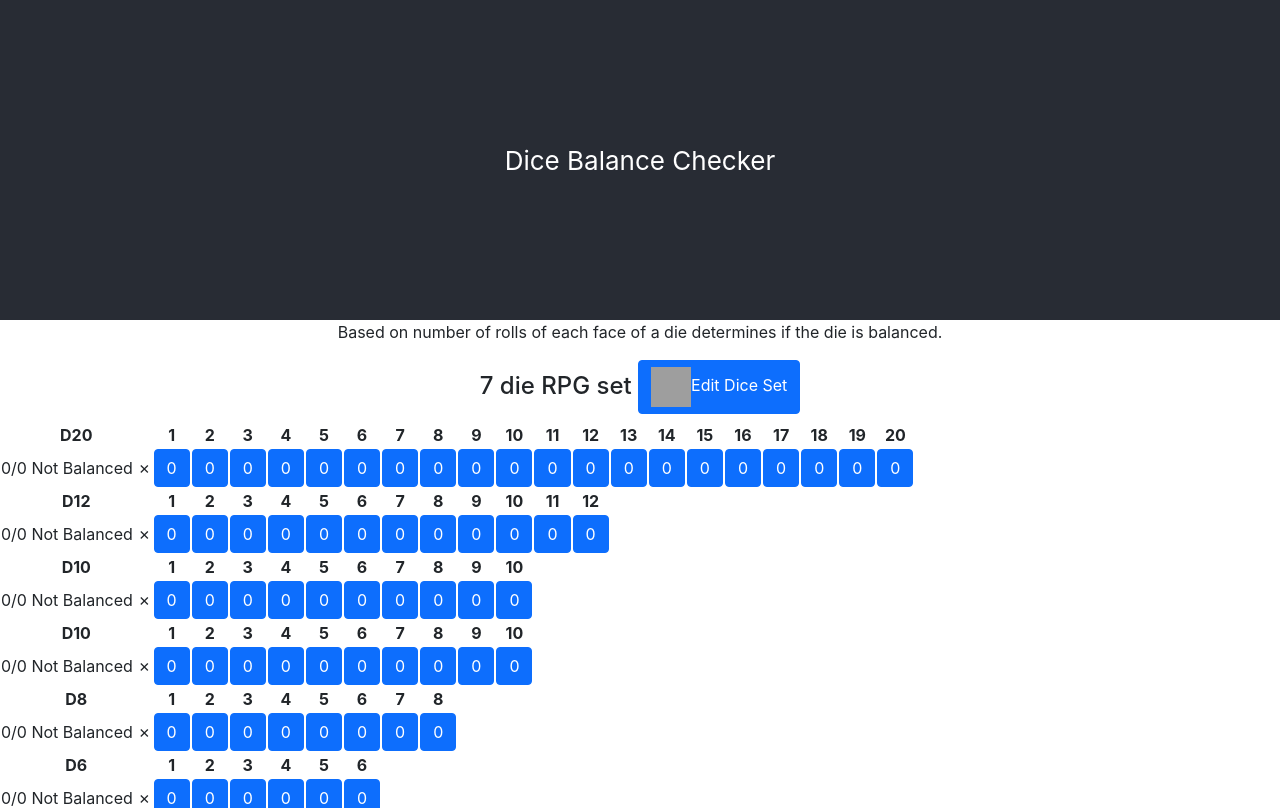
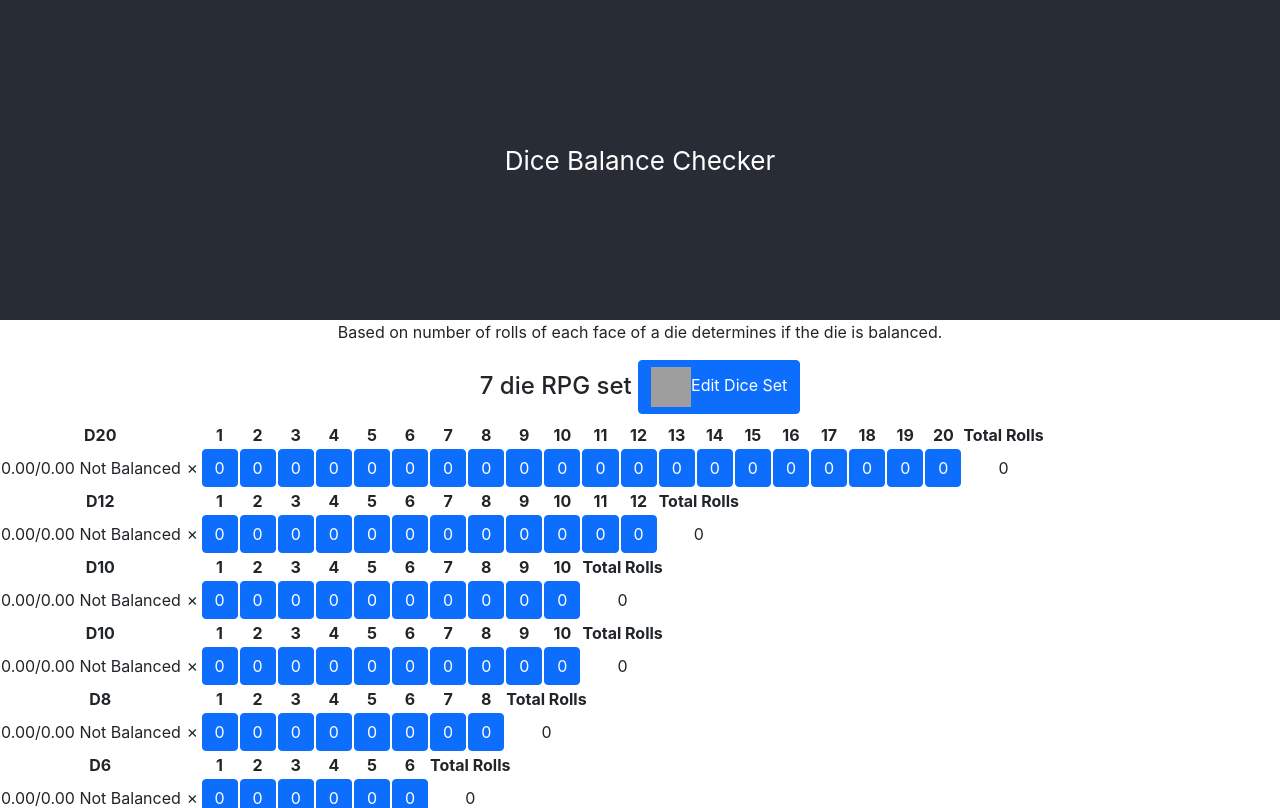
Before and after one commit to etoreki/DiceBalanceTracker, a React (Create React App) app: page / in a window 1280 px wide. Shown: the top 808 px of the page. Built offline with nearby package versions, Linux system fonts and the light colour scheme; grey boxes are pictures that could not be loaded.

Commit message:
Basic Display Working

```diff
--- a/src/Die.tsx
+++ b/src/Die.tsx
@@ -22,7 +22,9 @@ export function DisplayDie({
         );
         const rawBalance = currentDie.rollTotals.reduce(
             (balance: number, rolls: number) =>
-                balance + (rolls - totalRolls) * (rolls - totalRolls),
+                balance +
+                (rolls - totalRolls / currentDie.sides) *
+                    (rolls - totalRolls / currentDie.sides),
             0
         );
         return rawBalance;
@@ -41,12 +43,12 @@ export function DisplayDie({
         const newRollTotals = [...currentDie.rollTotals];
         newRollTotals[index] = newRollTotals[index] + 1;
         const newDice = currentSet.dice.map((die: Die) =>
-            die.id === currentDie.id ? { ...die, sides: 5 } : { ...die }
+            die.id === currentDie.id
+                ? { ...die, rollTotals: newRollTotals }
+                : { ...die }
         );
         const newDiceSets = diceSets.map((set: DiceSet) =>
-            set.id === currentSet.id
-                ? { ...set, diceSets: newDice }
-                : { ...set }
+            set.id === currentSet.id ? { ...set, dice: newDice } : { ...set }
         );
         setDiceSets(newDiceSets);
     }
@@ -61,17 +63,20 @@ export function DisplayDie({
                         <strong>{index + 1}</strong>
                     </td>
                 ))}
+                <td>
+                    <strong>Total Rolls</strong>
+                </td>
             </tr>
             <tr>
                 <td>
                     {getBalanceScore() < getBalancePoint()
-                        ? getBalanceScore() +
+                        ? parseFloat("" + getBalanceScore()).toFixed(2) +
                           "/" +
-                          getBalancePoint() +
+                          parseFloat("" + getBalancePoint()).toFixed(2) +
                           "\nBalanced ✓"
-                        : getBalanceScore() +
+                        : parseFloat("" + getBalanceScore()).toFixed(2) +
                           "/" +
-                          getBalancePoint() +
+                          parseFloat("" + getBalancePoint()).toFixed(2) +
                           "\nNot Balanced ✗"}
                 </td>
                 {currentDie.rollTotals.map((num, index) => (
@@ -79,6 +84,12 @@ export function DisplayDie({
                         <Button onClick={() => addRoll(index)}>{num}</Button>
                     </td>
                 ))}
+                <td>
+                    {currentDie.rollTotals.reduce(
+                        (sum: number, rolls: number) => sum + rolls,
+                        0
+                    )}
+                </td>
             </tr>
         </table>
     );
```
